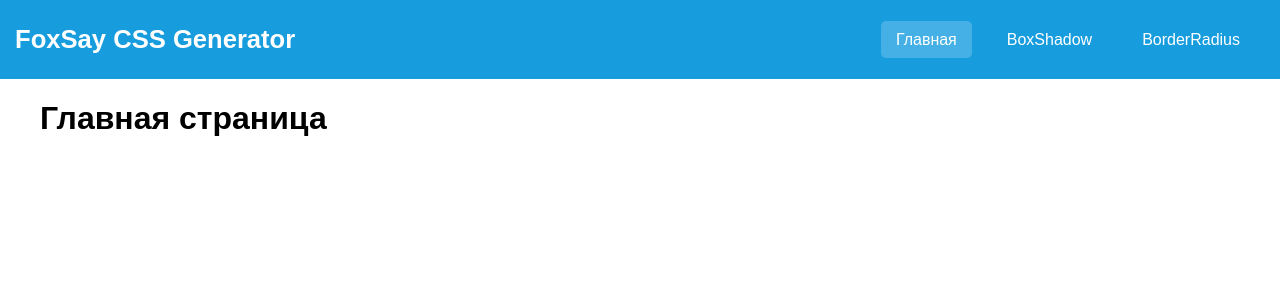
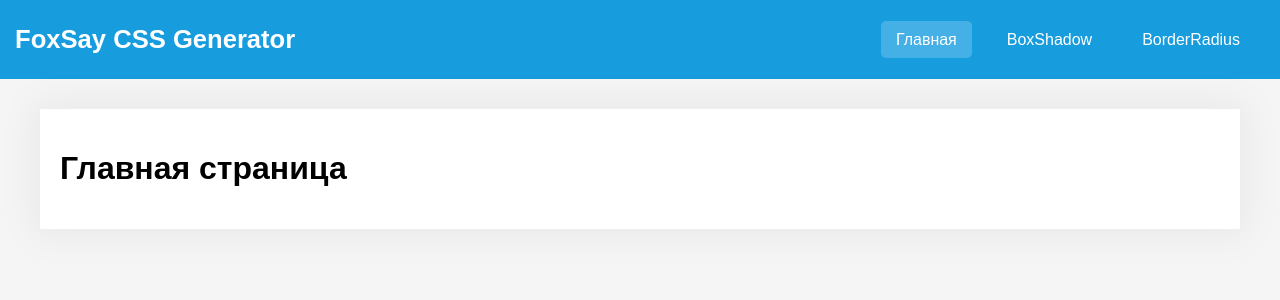
Before and after one commit to DimaChekashov/foxsay-css-generator, a React (Create React App) app: page / in a window 1280 px wide. Shown: the top 300 px of the page. Built offline with nearby package versions, Linux system fonts and the light colour scheme.

Commit message:
create wrapper

```diff
--- a/src/app/App.css
+++ b/src/app/App.css
@@ -2,3 +2,10 @@
     max-width: 1200px;
     margin: 0 auto;
 }
+
+.wrapper {
+    background-color: #fff;
+    padding: 20px;
+    margin: 30px 0 40px;
+    box-shadow: 0px 0px 35px 8px rgba(0, 0, 0, 0.05);
+}
--- a/src/app/App.js
+++ b/src/app/App.js
@@ -11,6 +11,7 @@ function App() {
         <>
             <HeaderApp />
             <div className="container">
+                <div className="wrapper">
                     <Switch>
                         <Route path="/border-radius">
                             <BorderRadius />
@@ -23,6 +24,7 @@ function App() {
                         </Route>
                     </Switch>
                 </div>
+            </div>
         </>
     );
 }
--- a/src/index.css
+++ b/src/index.css
@@ -1,6 +1,7 @@
 body {
     margin: 0;
     font-family: Arial, sans-serif;
+    background-color: #f5f5f5;
 }
 
 .generator {
```
Lines whose indentation alone changed are shown as unchanged.
